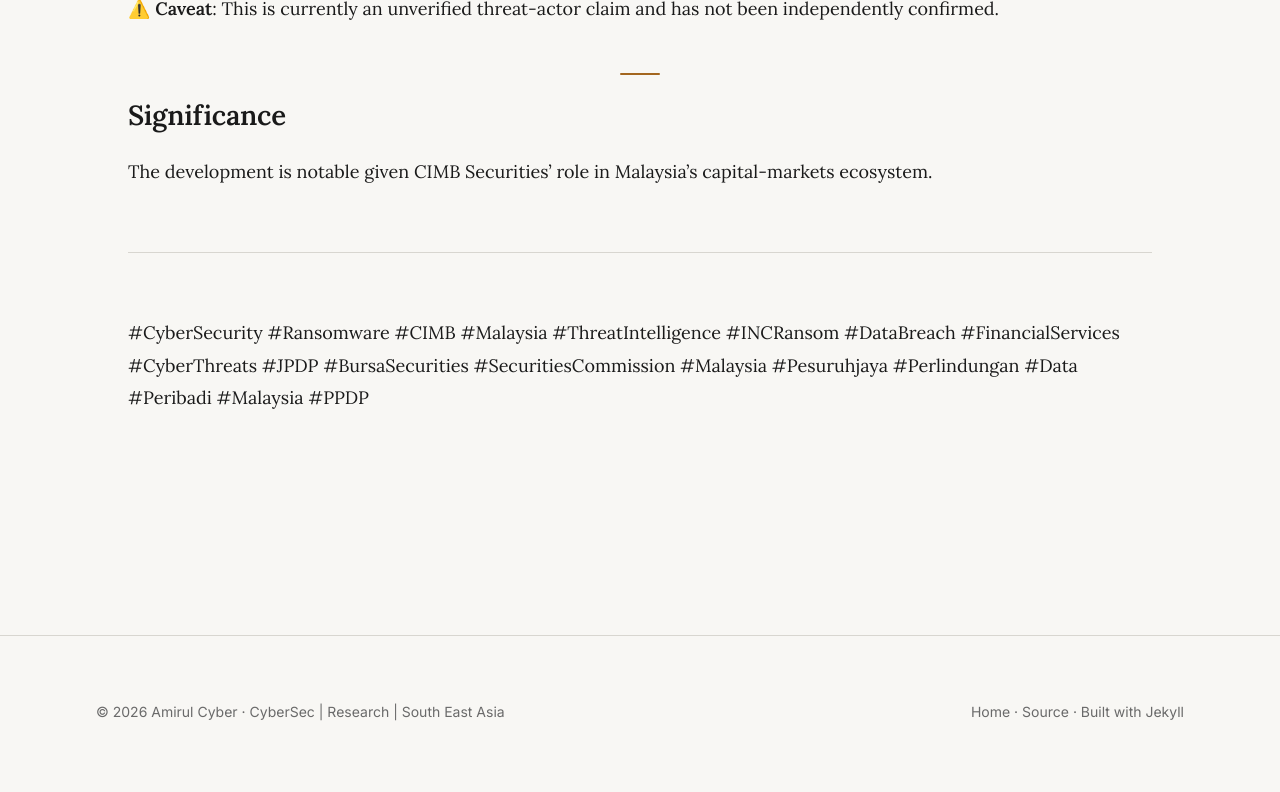
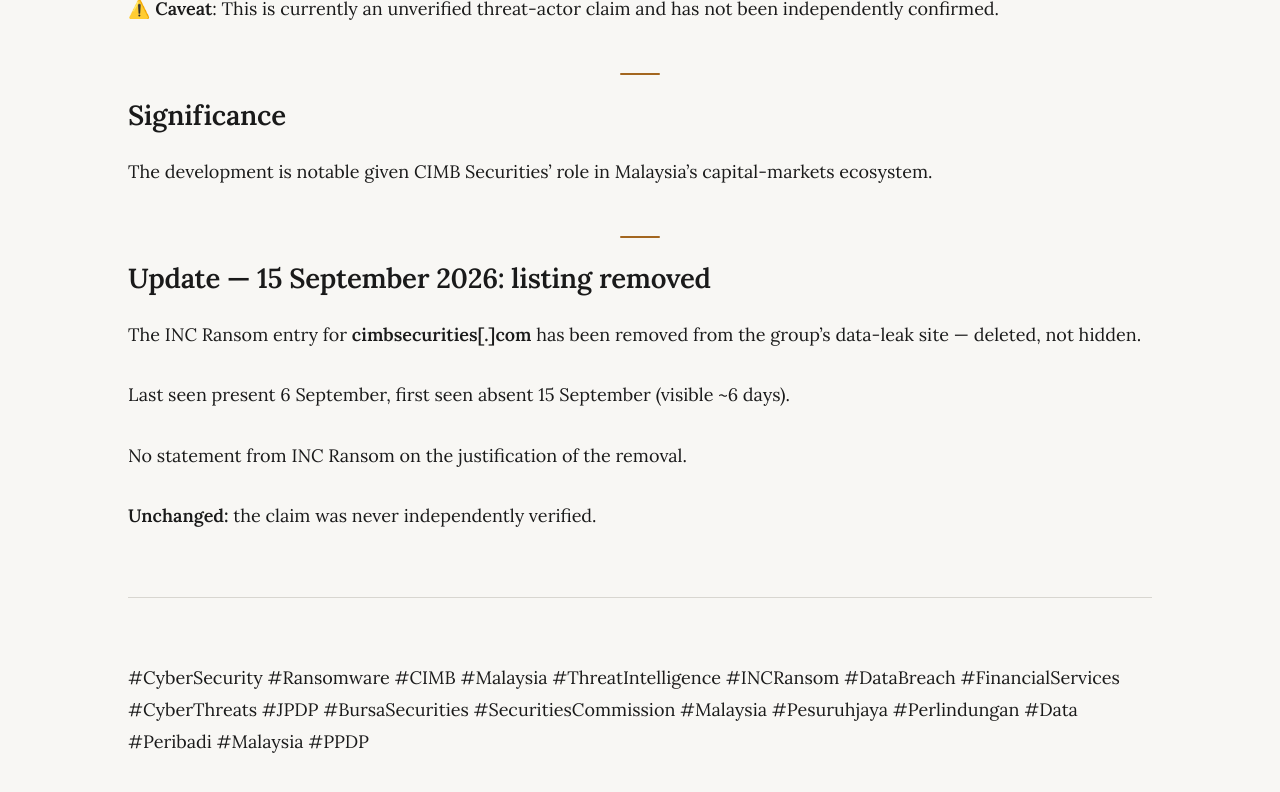
Before and after one commit to amirulcyber/amirulcyber.github.io, a Jekyll site: the page built from _posts/2026-08-31-cimb-securities-inc-ransom.md, in a window 1280 px wide and 900 px high, scrolled down 1492 px. Shown: the top 792 px of the window. Built offline with Jekyll 4.4.1, drawn with Linux system fonts in a browser that asks for light colours.

Commit message:
Add 15 Sep 2026 removal update to CIMB Securities INC Ransom post

```diff
--- a/_posts/2026-08-31-cimb-securities-inc-ransom.md
+++ b/_posts/2026-08-31-cimb-securities-inc-ransom.md
@@ -35,6 +35,16 @@
 
 The development is notable given CIMB Securities' role in Malaysia's capital-markets ecosystem.
 
+## Update — 15 September 2026: listing removed
+
+The INC Ransom entry for **cimbsecurities[.]com** has been removed from the group's data-leak site — deleted, not hidden.
+
+Last seen present 6 September, first seen absent 15 September (visible ~6 days).
+
+No statement from INC Ransom on the justification of the removal.
+
+**Unchanged:** the claim was never independently verified.
+
 ---
 
 #CyberSecurity #Ransomware #CIMB #Malaysia #ThreatIntelligence #INCRansom #DataBreach #FinancialServices #CyberThreats #JPDP #BursaSecurities #SecuritiesCommission #Malaysia #Pesuruhjaya #Perlindungan #Data #Peribadi #Malaysia #PPDP
```
